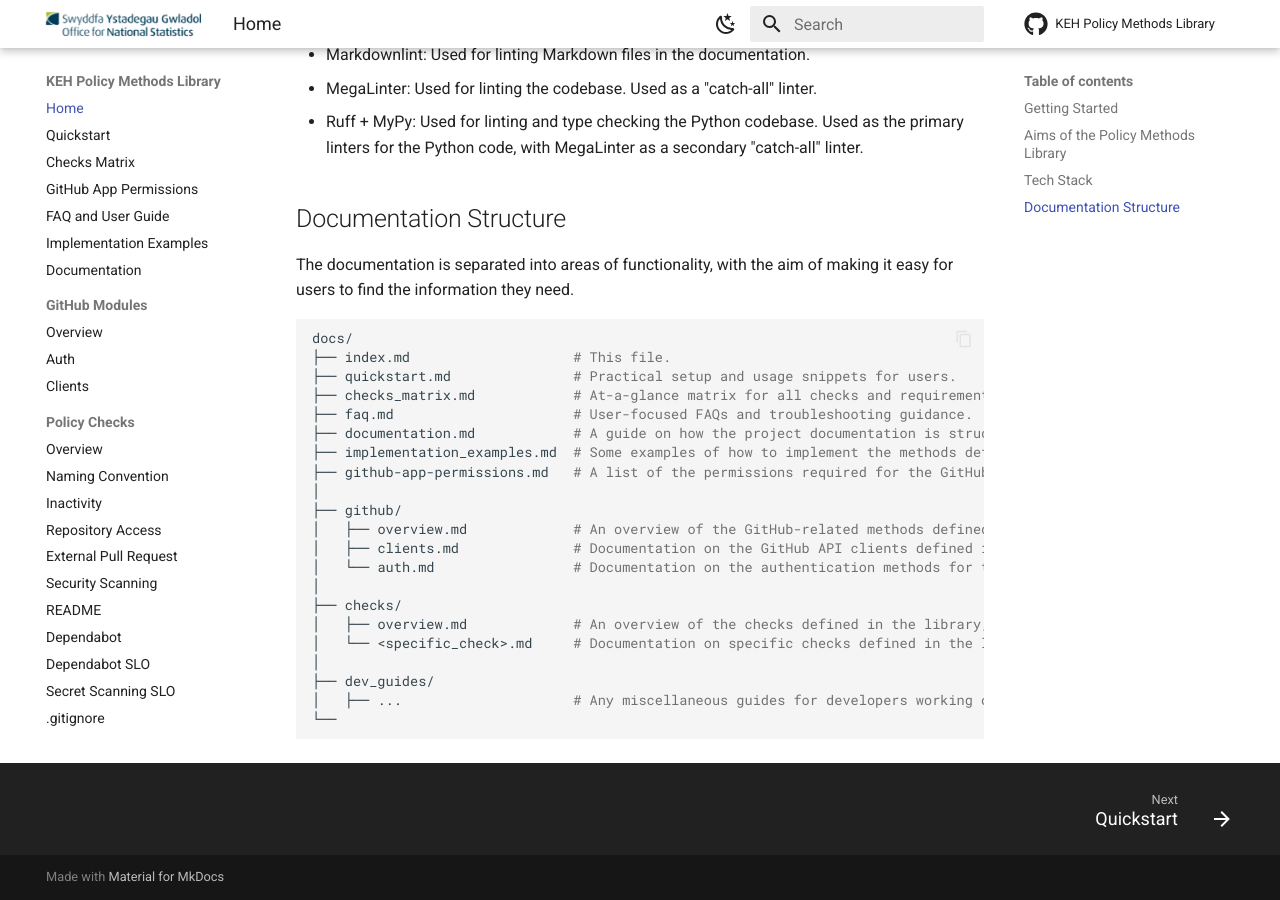
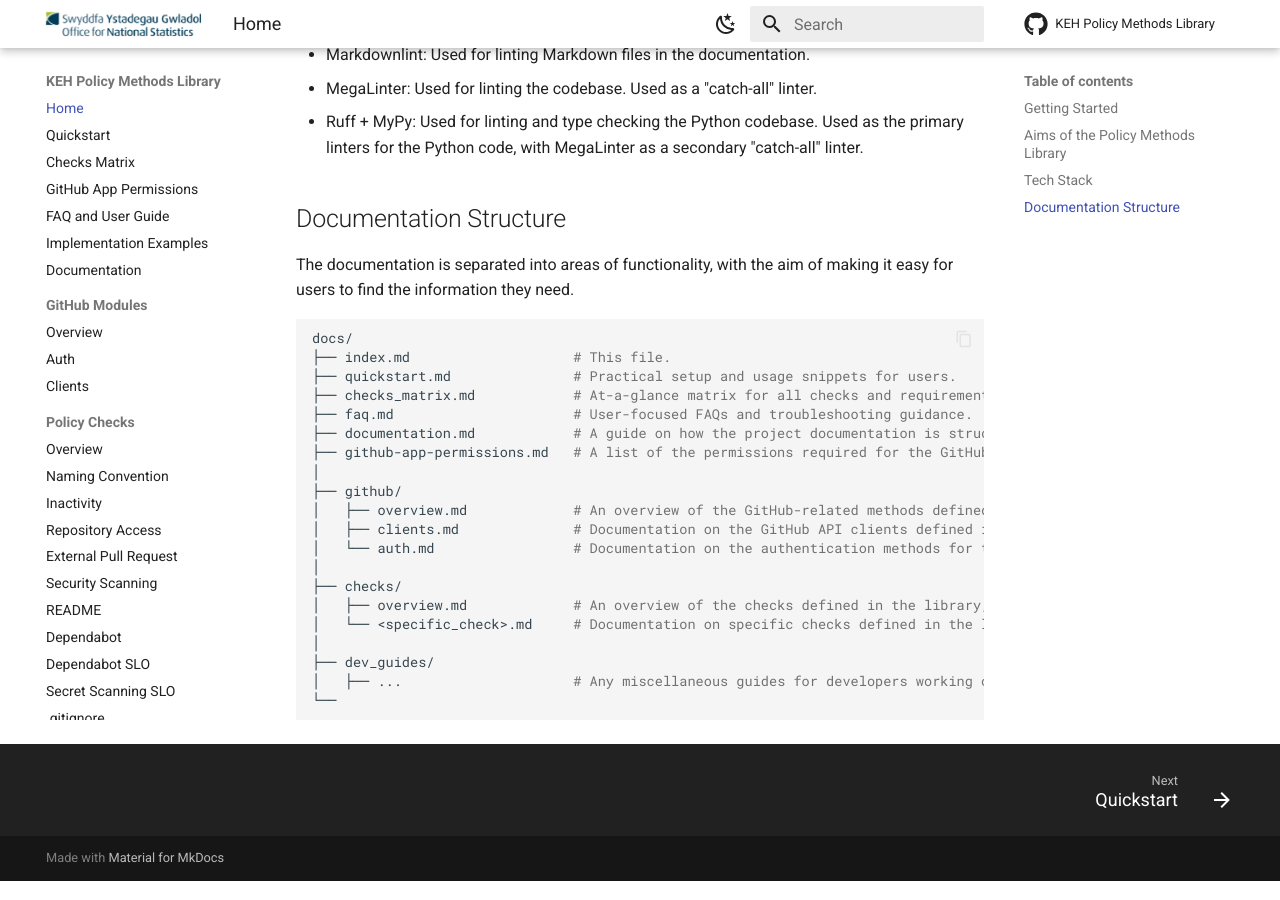
Before and after one commit to ONS-Innovation/keh-policy-methods-library, an MkDocs documentation site: the page built from docs/index.md, in a window 1280 px wide and 900 px high, scrolled down 1231 px. Built offline with MkDocs 1.6.1 and Material for MkDocs 9.7.7, drawn with Linux system fonts in a browser that asks for light colours; comment, search, counter and statistics services are not loaded.

Commit message:
docs: address PR feedback

```diff
--- a/docs/index.md
+++ b/docs/index.md
@@ -41,7 +41,6 @@
 ├── checks_matrix.md            # At-a-glance matrix for all checks and requirements.
 ├── faq.md                      # User-focused FAQs and troubleshooting guidance.
 ├── documentation.md            # A guide on how the project documentation is structured (what to document in the README vs in the documentation, and why).
-├── implementation_examples.md  # Some examples of how to implement the methods defined in the library, including example code snippets and explanations.
 ├── github-app-permissions.md   # A list of the permissions required for the GitHub App, including a description of each permission and why it is needed.
 │
 ├── github/
```
